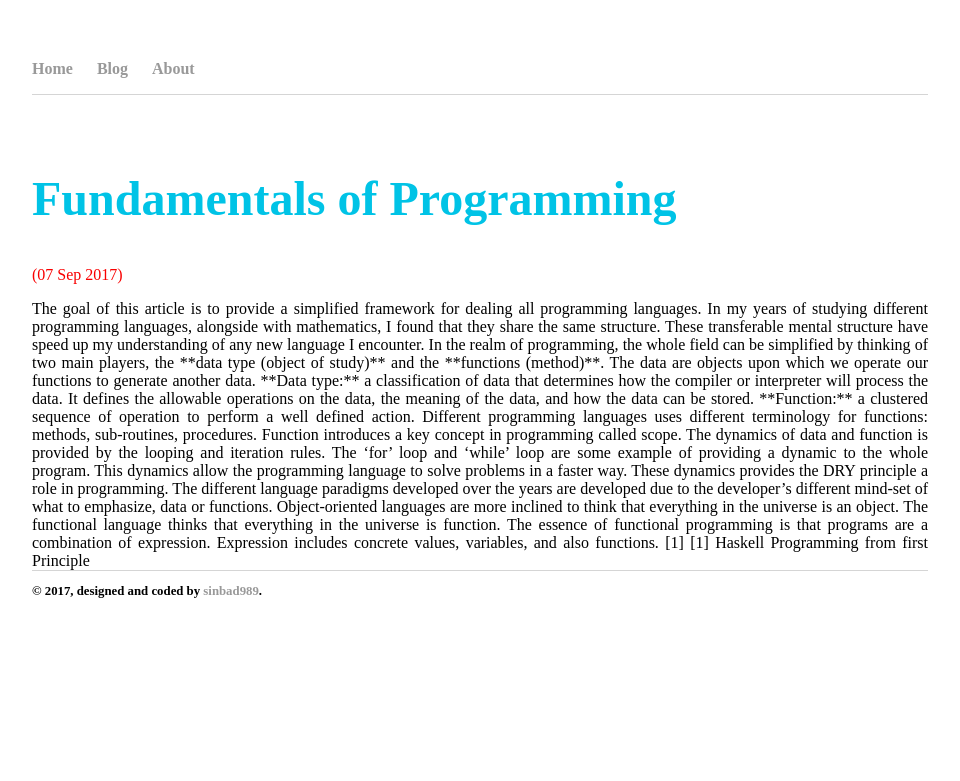
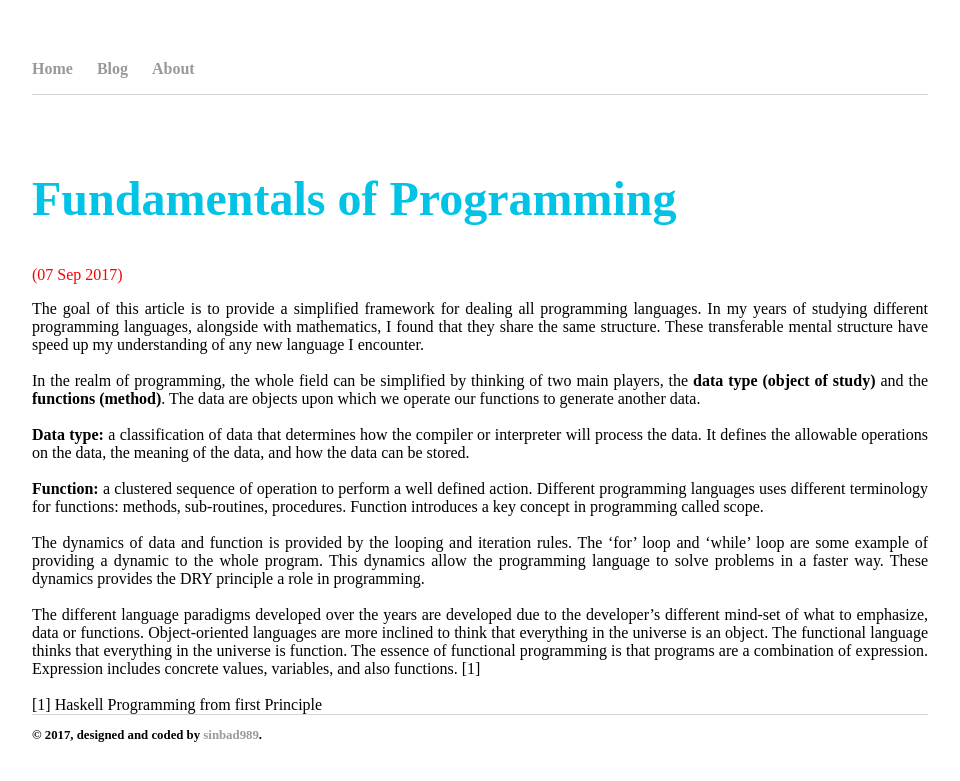
Before and after one commit to sinbad989/sinbad989.github.io, a Jekyll site: the page built from _posts/2017-09-07-fundamentals-of-programming.md, in a window 1280 px wide. Shown: the top 781 px of the page, without its empty margins (160-1120 px from the left). Built offline with Jekyll 4.4.1, drawn with Linux system fonts in a browser that asks for light colours; nearby versions of some CDN libraries; some web fonts are replaced.

Commit message:
edited style

```diff
--- a/_posts/2017-09-07-fundamentals-of-programming.md
+++ b/_posts/2017-09-07-fundamentals-of-programming.md
@@ -8,16 +8,33 @@ tag: fundamentals
 
 <div style="text-align: justify;">
 The goal of this article is to provide a simplified framework for dealing all programming languages. In my years of studying different programming languages, alongside with mathematics, I found that they share the same structure. These transferable mental structure have speed up my understanding of any new language I encounter.
+<br>
+<br>
 
-In the realm of programming, the whole field can be simplified by thinking of two main players, the **data type (object of study)** and the **functions (method)**. The data are objects upon which we operate our functions to generate another data.
 
-**Data type:** a classification of data that determines how the compiler or interpreter will process the data. It defines the allowable operations on the data, the meaning of the data, and how the data can be stored.
+In the realm of programming, the whole field can be simplified by thinking of two main players, the <b>data type (object of study)</b> and the <b>functions (method)</b>. The data are objects upon which we operate our functions to generate another data.
+<br>
+<br>
 
-**Function:** a clustered sequence of operation to perform a well defined action. Different programming languages uses different terminology for functions: methods, sub-routines, procedures. Function introduces a key concept in programming called scope.
 
+<b>Data type:</b> a classification of data that determines how the compiler or interpreter will process the data. It defines the allowable operations on the data, the meaning of the data, and how the data can be stored.
+
+
+<br>
+<br>
+<b>Function:</b> a clustered sequence of operation to perform a well defined action. Different programming languages uses different terminology for functions: methods, sub-routines, procedures. Function introduces a key concept in programming called scope.
+
+
+<br>
+<br>
 The dynamics of data and function is provided by the looping and iteration rules. The ‘for’ loop and ‘while’ loop are some example of providing a dynamic to the whole program. This dynamics allow the programming language to solve problems in a faster way. These dynamics provides the DRY principle a role in programming.
 
+
+<br>
+<br>
 The different language paradigms developed over the years are developed due to the developer’s different mind-set of what to emphasize, data or functions. Object-oriented languages are more inclined to think that everything in the universe is an object. The functional language thinks that everything in the universe is function. The essence of functional programming is that programs are a combination of expression. Expression includes concrete values, variables, and also functions. [1]
 
+<br>
+<br>
 [1] Haskell Programming from first Principle
 </div>
```
Also changed, not shown: _posts/2017-09-29-web-scraping.md (+35 -11 lines), _posts/2017-10-11-Introduction-to-Computational-Chemistry.md (+3 -0 lines), _posts/2017-10-26-inserting-equations-in-jekyll.md (+2 -1 lines), _posts/2017-10-31-IR-spectrum-of-water-cluster-using-dft.md (+7 -4 lines).
